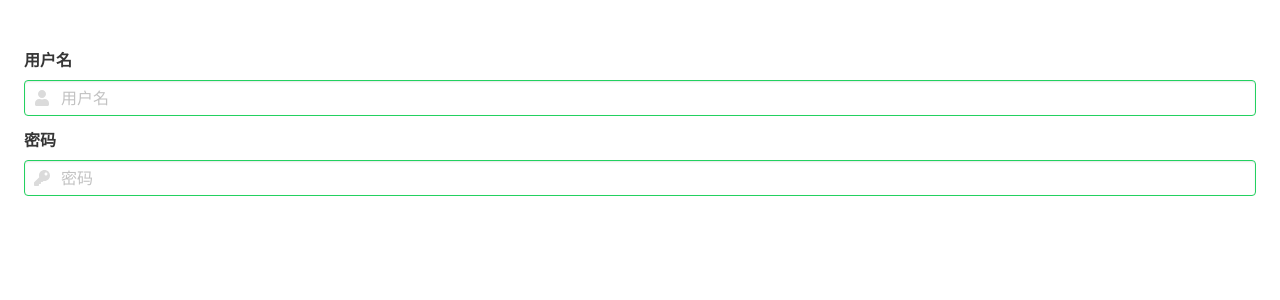
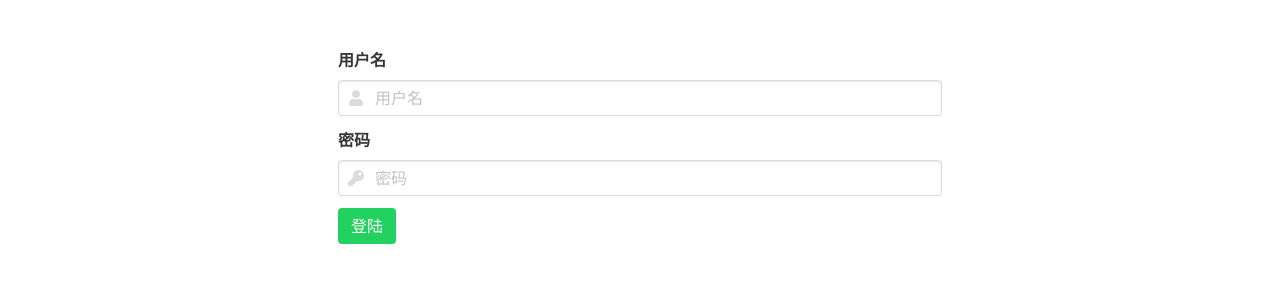
Before and after one commit to DavidAlphaFox/aiwiki, a React (Create React App) app in the folder admin/: page /admin/login in a window 1280 px wide. Shown: the top 300 px of the page. Built offline with nearby package versions, Linux system fonts and the light colour scheme.

Commit message:
[Feature] Add login api

```diff
--- /dev/null
+++ b/admin/src/common/api/authApi.js
@@ -0,0 +1,18 @@
+import {
+  doRequest,
+} from './remoteApi';
+
+const loginUrl = '/api/login.json';
+
+const login = (data) => doRequest({
+  method: 'POST',
+  url: loginUrl,
+  headers: {
+    'Content-Type': 'application/json'
+  },
+  data: JSON.stringify(data),
+});
+
+export {
+  login,
+};
--- a/admin/src/common/api/index.js
+++ b/admin/src/common/api/index.js
@@ -2,6 +2,11 @@ import {
   defaultPipe,
   doRequest,
 } from './remoteApi';
+
+import {
+  login,
+} from './authApi';
+
 import {
   getPages,
   getPage,
@@ -11,6 +16,7 @@ import {
 export {
   defaultPipe,
   doRequest,
+  login,
   getPages,
   getPage,
   updatePage,
--- a/admin/src/components/auth/Login.jsx
+++ b/admin/src/components/auth/Login.jsx
@@ -1,12 +1,33 @@
 import React from 'react';
+import clsx from 'clsx';
+import { useSelector} from 'react-redux';
+import { Redirect } from 'react-router-dom';
+
+import {
+  reduxSelect
+} from '../../common/functional';
+
+const propsPath = [
+  ['auth', 'error'],
+  ['auth', 'isAuthenticated'],
+];
 
 function Login(props) {
+  const { from } = props.location.state || { from: { pathname: "/admin/index" } };
+  const [
+    error,
+    isAuthenticated,
+  ] = reduxSelect(useSelector,propsPath);
+
+  if (isAuthenticated) return <Redirect to={from} />;
   return (
     <div className="section">
+      <div className="columns is-centered">
+        <div className="column is-half">
           <div className="field">
             <label className="label">用户名</label>
             <div className="control has-icons-left has-icons-right">
-          <input className="input is-success" type="text" placeholder="用户名" />
+              <input className={clsx('input',{'is-danger': error} )} type="text" placeholder="用户名" />
               <span className="icon is-small is-left">
                 <i className="fas fa-user"></i>
               </span>
@@ -15,10 +36,17 @@ function Login(props) {
           <div className="field">
             <label className="label">密码</label>
             <div className="control has-icons-left has-icons-right">
-          <input className="input is-success" type="password" placeholder="密码" />
+              <input className={clsx('input',{'is-danger': error} )} type="password" placeholder="密码" />
               <span className="icon is-small is-left">
                 <i className="fas fa-key"></i>
               </span>
+            </div>
+          </div>
+          <div className="field">
+            <p className="control">
+              <button className="button is-success"> 登陆 </button>
+            </p>
+          </div>
         </div>
       </div>
     </div>
```
Lines whose indentation alone changed are shown as unchanged.
